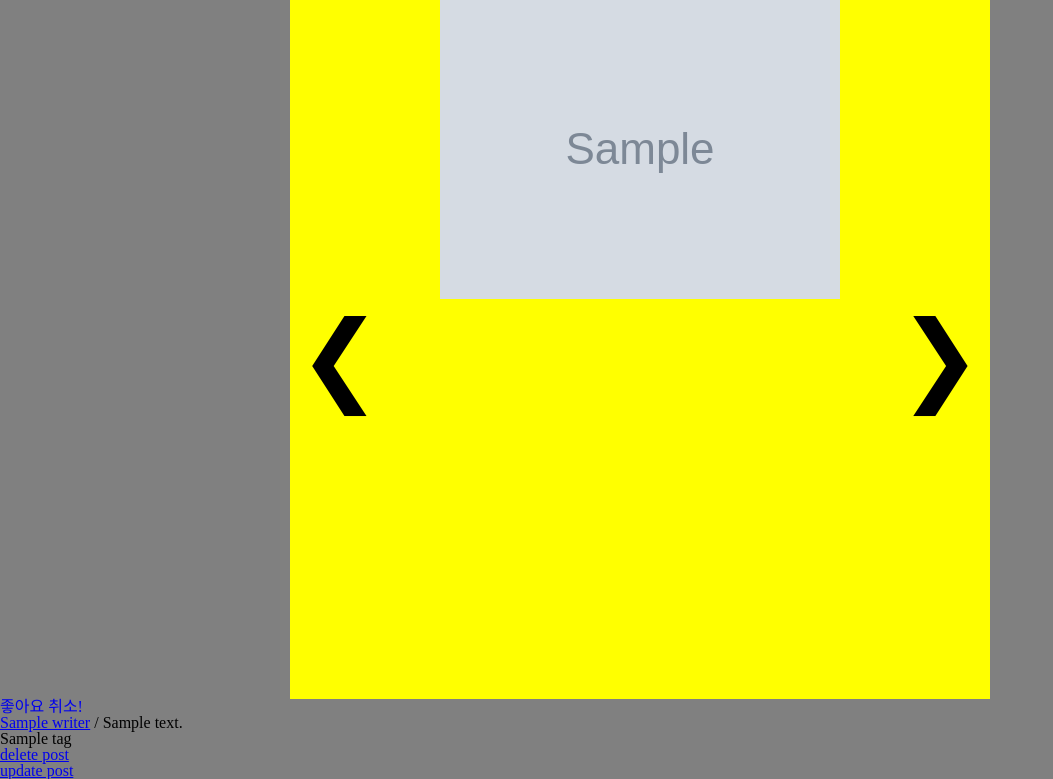
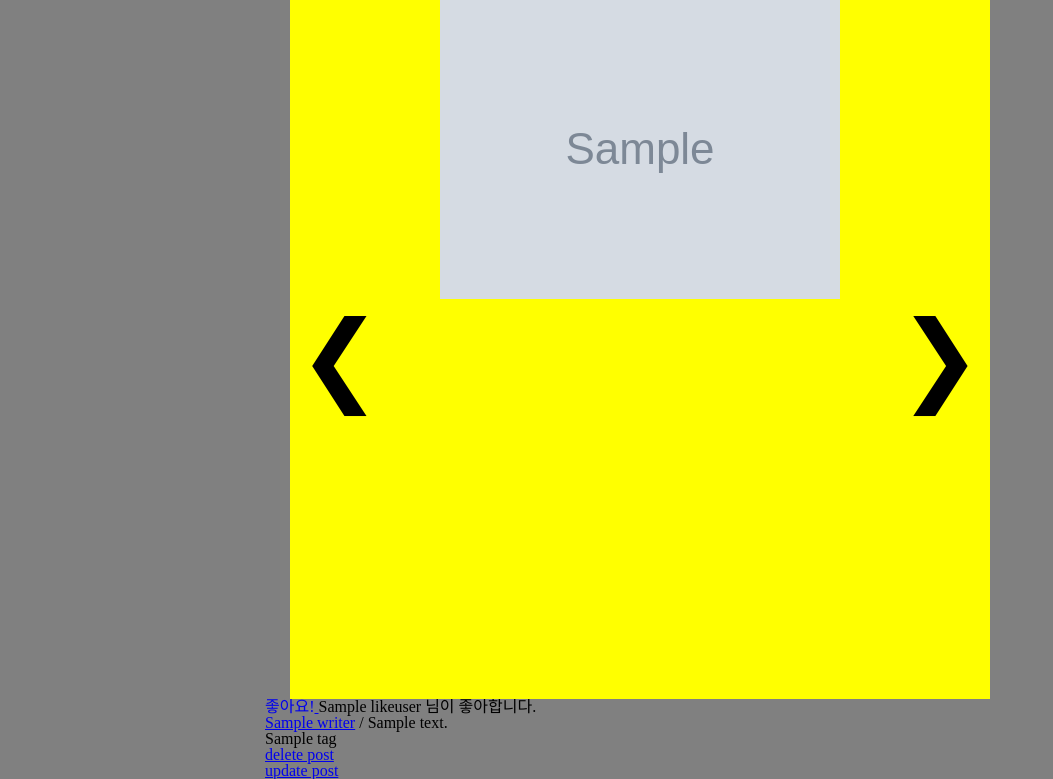
Before and after one commit to 4802852/hongstagram, a Django app: template templates/post/post_detail.html in a window 1280 px wide. Shown: the part 27-806 px from the top of the page, without its empty margins (0-1053 px from the left). Run offline with Django 3.2, Linux system fonts and the light colour scheme; the template is opened without the code that fills it: most values are stand-ins (such as "Sample title", 1, 10 or a date in 2020); grey boxes marked "Sample" are stand-in pictures; style sheets or scripts are compiled from the project's sources; some libraries are stand-ins or nearby versions.

Commit message:
like! complete. todo: follow

```diff
--- a/static/css/main.css
+++ b/static/css/main.css
@@ -63,10 +63,10 @@
   margin: 0 auto;
   width: 750px; }
 
-.btn_like {
+.btn_like.active {
   display: inline-block; }
 
-.btn_like.active {
+.btn_like {
   display: none; }
 
 .my-page {
--- a/static/css/post.scss
+++ b/static/css/post.scss
@@ -66,10 +66,10 @@
   width: 750px;
 }
 
-.btn_like {
+.btn_like.active {
   display: inline-block;
 }
 
-.btn_like.active {
+.btn_like {
   display: none;
 }
--- a/templates/post/post_detail.html
+++ b/templates/post/post_detail.html
@@ -1,6 +1,7 @@
 {% extends 'post/post_base.html' %}
 {% block contents2 %}
-  <div class="">
+  <div class="post-content">
+    <div class="post">
       <div>
         <div class="wrapper">
           <div class="container">
@@ -22,10 +23,21 @@
       </div>
       <div id="like">
         <a href="{% url 'post-like' post.id %}">
-        <div class="btn_like active">좋아요!</div>
-        <div class="btn_like">좋아요 취소!</div>
+          <div class="btn_like {% if user not in post.like.all %} active {% endif %}">좋아요!</div>
+          <div class="btn_like {% if user in post.like.all %} active {% endif %}">좋아요 취소!</div>
+        </a>
+        {% if post.like.all.count == 0 %}
+          <span></span>
+        {% elif post.like.all.count >= 5 %}
+          <span>{{ post.like.all.count }}
+            명이 좋아합니다.</span>
+        {% else %}
+          {% for likeuser in post.like.all %}
+            {{likeuser}}
+          {% endfor %}
+          님이 좋아합니다.
+        {% endif %}
       </div>
-    </a>
       <div>
         <a href="{{post.writer.get_absolute_url}}">{{post.writer}}</a>
         /
@@ -35,9 +47,10 @@
         {% for tag in post.hashtags.all %}{{tag}}
         {% endfor %}
       </div>
-  </div>
       <div>
         <a href="{% url 'post-delete' post.id %}">delete post</a><br>
         <a href="{% url 'post-update' post.id %}">update post</a>
       </div>
+    </div>
+  </div>
 {% endblock %}
```
Also changed, not shown: post/views.py (+13 -16 lines), templates/post/home.html (+17 -0 lines), README.md, 1 other file. Lines whose indentation alone changed are shown as unchanged.
